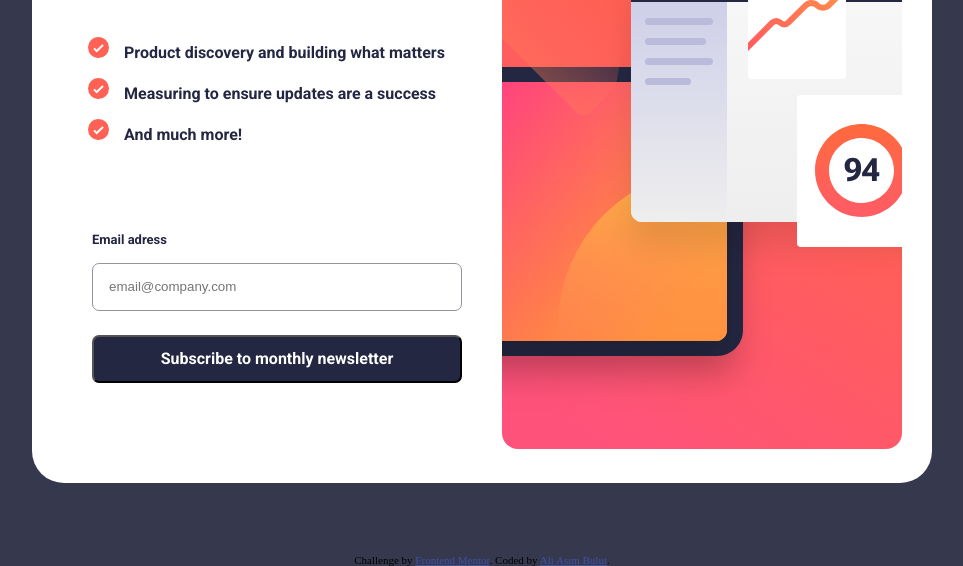
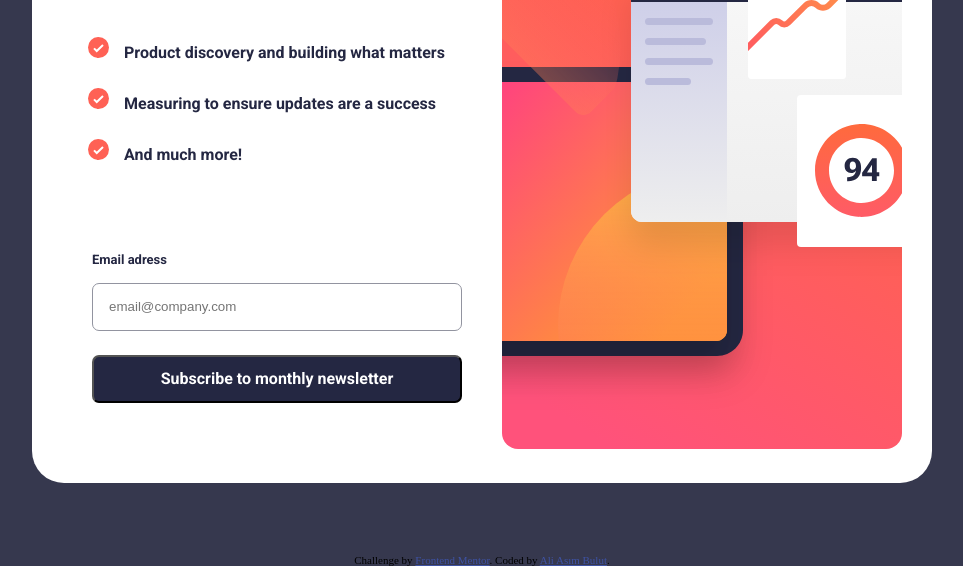
Before and after one commit to GitHubbyyyy/newsletter-sign-up-with-success-message-main, a plain HTML site: page index.html in a window 1280 px wide. Shown: the part 246-812 px from the top of the page, without its empty margins (158-1121 px from the left). Drawn offline with nearby package versions, Linux system fonts and the light colour scheme.

Commit message:
.col-1 ul

```diff
--- a/style.css
+++ b/style.css
@@ -56,11 +56,13 @@ main {
     list-style-type: none;
     margin-bottom: 3rem;
     margin-left: 1.5rem;
+    list-style-image: url(assets/images/icon-list.svg);
 }
 
 .col-1 ul li{
     padding: 0.5rem;
-    list-style-image: url(/assets/images/icon-list.svg);
+    margin-bottom: 10px;
+
 }
 
 .form{
```
